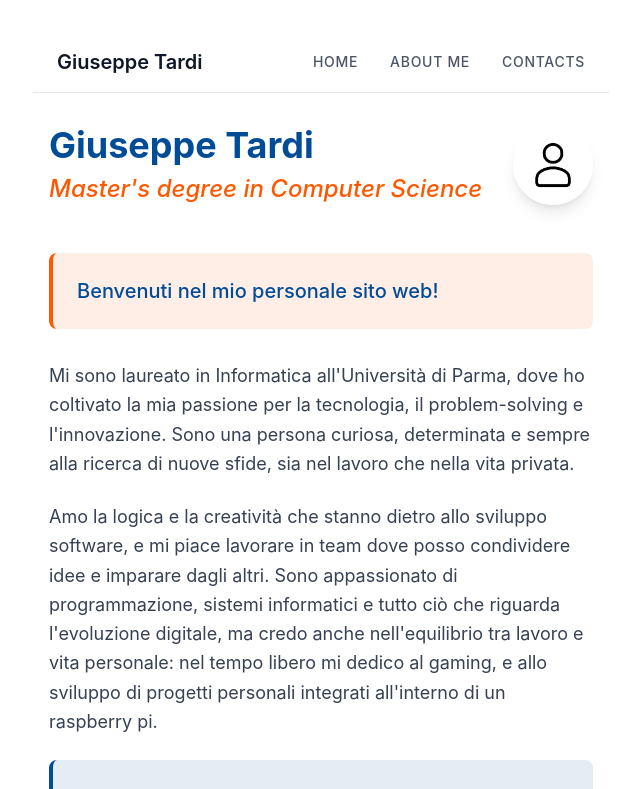
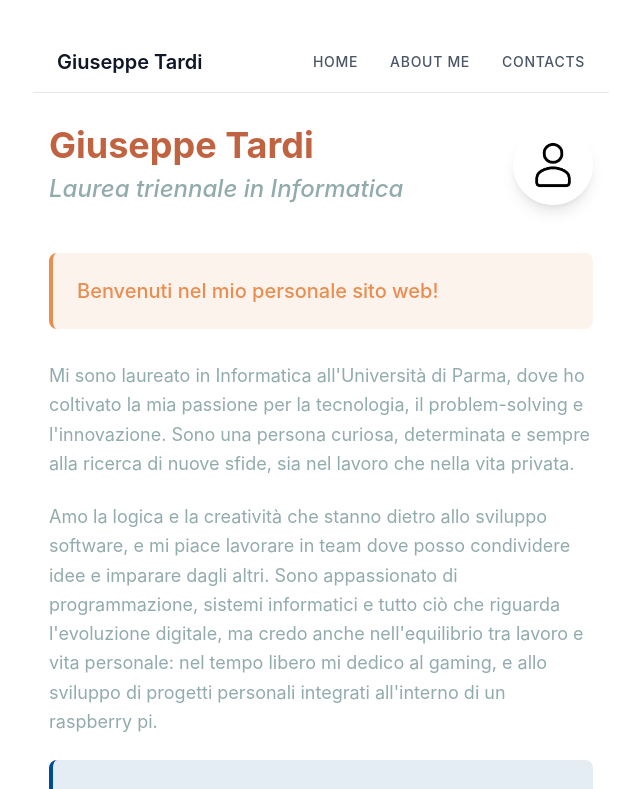
Before and after one commit to Giuseppe02/portfolio-starter-kit, a Next.js app: page / in a window 1280 px wide. Shown: the top 789 px of the page, without its empty margins (319-959 px from the left). Built offline with nearby package versions, Linux system fonts and the light colour scheme.

Commit message:
cambiato lo stile del body

```diff
--- a/app/page.tsx
+++ b/app/page.tsx
@@ -6,11 +6,11 @@ export default function Page() {
       {/* Header section */}
       <div className="flex items-center justify-between mb-12">
         <div>
-          <h1 className="text-4xl font-bold text-[#004C97] mb-2">
+          <h1 className="text-4xl font-bold text-[#c16340] mb-2">
             Giuseppe Tardi
           </h1>
-          <h2 className='text-2xl font-medium text-[#FF5800] italic'>
-            Master's degree in Computer Science
+          <h2 className='text-2xl font-medium text-[#92abac] italic'>
+            Laurea triennale in Informatica
           </h2>
         </div>
         <img
@@ -21,24 +21,24 @@ export default function Page() {
 
       {/* Content section */}
       <div className="space-y-8">
-        <div className="bg-[#FF5800]/10 rounded-lg p-6 border-l-4 border-[#FF5800]">
-          <p className="text-xl font-medium text-[#004C97]">
+        <div className="bg-[#ea8d50]/10 rounded-lg p-6 border-l-4 border-[#ea8d50]">
+          <p className="text-xl font-medium text-[#ea8d50]">
             Benvenuti nel mio personale sito web!
           </p>
         </div>
 
         {/* Main content paragraphs */}
         <div className="space-y-6 text-[#333]">
-          <p className="text-lg leading-relaxed text-gray-700">
+          <p className="text-lg leading-relaxed text-[#92abac]">
             Mi sono laureato in Informatica all'Università di Parma, dove ho coltivato la mia passione per la tecnologia, il problem-solving e l'innovazione. Sono una persona curiosa, determinata e sempre alla ricerca di nuove sfide, sia nel lavoro che nella vita privata.
           </p>
 
-          <p className="text-lg leading-relaxed text-gray-700">
+          <p className="text-lg leading-relaxed text-[#92abac]">
             Amo la logica e la creatività che stanno dietro allo sviluppo software, e mi piace lavorare in team dove posso condividere idee e imparare dagli altri. Sono appassionato di programmazione, sistemi informatici e tutto ciò che riguarda l'evoluzione digitale, ma credo anche nell'equilibrio tra lavoro e vita personale: nel tempo libero mi dedico al gaming, e allo sviluppo di progetti personali integrati all'interno di un raspberry pi.
           </p>
 
           <div className="bg-[#004C97]/10 p-6 rounded-lg border-l-4 border-[#004C97]">
-          <p className="text-lg leading-relaxed text-[#004C97] font-medium">
+          <p className="text-lg leading-relaxed text-[#92abac] font-medium">
               Se vuoi saperne di più su di me o sui miei progetti, contattami pure!
             </p>
           </div>
```
